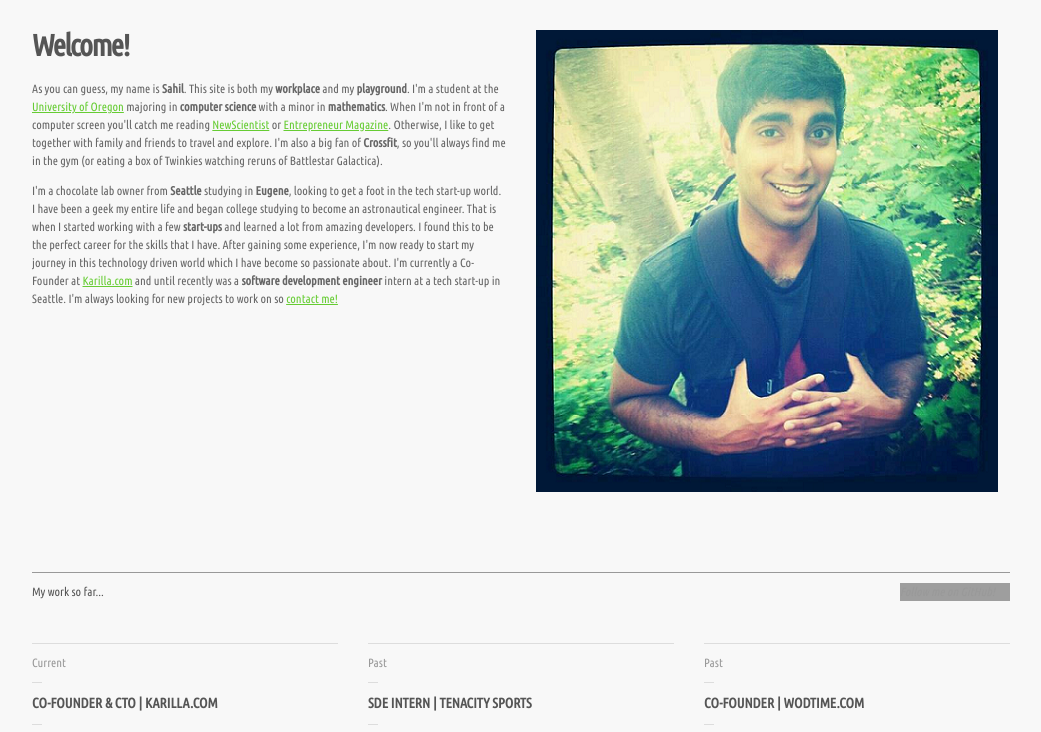
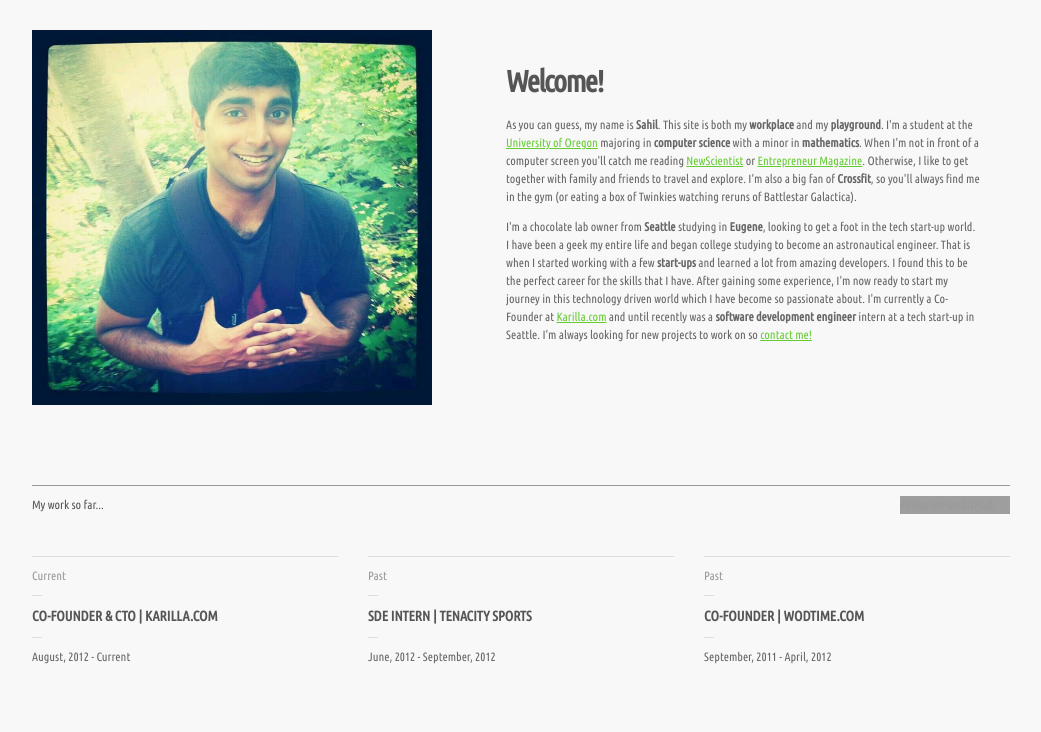
Before and after one commit to sahildiwan/sahildiwan.com, a PHP site: page / in a window 1280 px wide. Shown: the part 266-998 px from the top of the page, without its empty margins (119-1160 px from the left). Run offline with PHP 8.4, Linux system fonts and the light colour scheme; some libraries are stand-ins or nearby versions; grey boxes are pictures that could not be loaded.

Commit message:
Content Update
Content Update

```diff
--- a/css/style.css
+++ b/css/style.css
@@ -70,7 +70,7 @@ body { width: 100%; min-width: 988px; overflow: hidden; }
 .center { margin-left: auto; margin-right: auto; display: block; clear: both; overflow: hidden; padding: 0 5px; width: 978px; }
 .column4 { width: 22.6993865%; overflow: hidden; float: left; display: block; height: 100%; }
 .column3 { width: 31.2883436%; overflow: hidden; float: left; display: block; height: 100%; }
-.column2 { width: 48.4662577%; overflow: hidden; float: left; display: block; height: 100%; }
+.column2 { width: 48.4662577%; overflow: hidden; float: right; display: block; height: 100%; }
 .columnthird { width: 74.2331288%; min-width: 726px; overflow: hidden; float: left; display: block; height: 100%;}
 .mleft { margin-left: 3.06748466% }
 .mright { margin-right: 3.06748466% }
@@ -196,7 +196,7 @@ label.error { color: #D84A38; margin: 10px 0 0 5px; font-weight: normal; font-st
 .clearfix:after { clear: both; }
 .clearfix { zoom: 1; }
 
-/* Media Query & Print styles!
+/* Media Query & Print styles
 -------------------------------------------------------------------------------*/
 /* Style adjustments for viewports 768px and over go here */
 @media only screen and (max-width: 768px) {
--- a/index.html
+++ b/index.html
@@ -60,6 +60,8 @@
 					<a href="https://twitter.com/sahil_diwan" class="arrow more fright" target="_blank">Follow me on Twitter!</a>
 				</header>
 				<div class="column2 mright">
+					<br/>
+					<br/>
 					<h2>Welcome!</h2>
 					<p>
 						As you can guess, my name is <strong>Sahil</strong>. This site is both my <strong>workplace</strong> and my <strong>playground</strong>. I'm a student at the <a href="https://www.uoregon.edu" target="_blank">University of Oregon</a> majoring in <strong>computer science</strong> with a minor in <strong>mathematics</strong>. When I'm not in front of a computer screen you'll catch me reading <a href = "https://www.newscientist.com/" target="_blank">NewScientist</a> or <a href ="http://www.entrepreneur.com" target="_blank"> Entrepreneur Magazine</a>. Otherwise, I like to get together with family and friends to travel and explore. I'm also a big fan of <strong>Crossfit</strong>, so you'll always find me in the gym (or eating a box of Twinkies watching reruns of Battlestar Galactica).
@@ -70,7 +72,7 @@
 				</div>
 
 				<div id="slides" class="slider column2">
-					<img src="images/me.png" alt="">
+					<img src="images/me.png" width="400" height="375" alt="">
 				</div>
 			</section>
 
```
Also changed, not shown: images/me.png, 2 other files.
